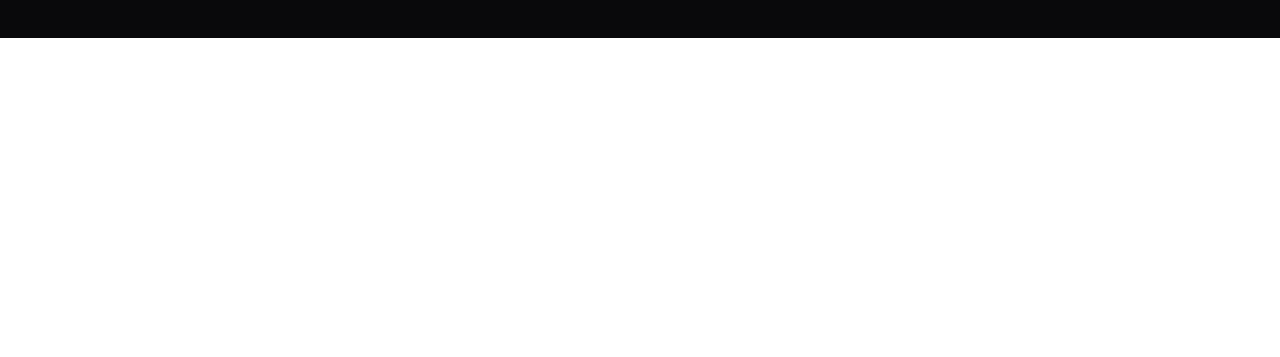
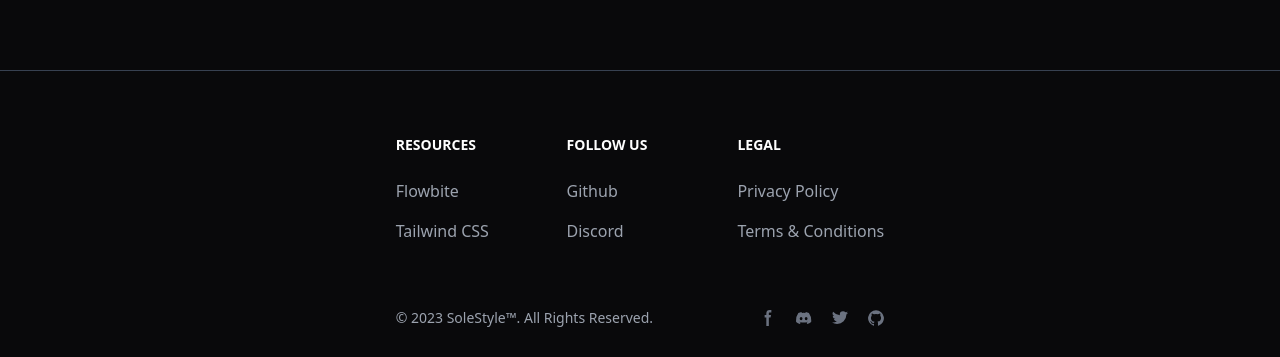
Before and after one commit to hanish-con/sole-style, a React (Vite) app in the folder frontend/: page /home in a window 1280 px wide. Shown: the part 915-1272 px from the top of the page. Before the commit the page ends 953 px from the top, so only its background shows below. Built offline with nearby package versions, Linux system fonts and the light colour scheme.

Commit message:
common footer

```diff
--- /dev/null
+++ b/frontend/src/pages/commons/footer.tsx
@@ -0,0 +1,77 @@
+export default function Footer() {
+    return (
+        <footer class="w-full border-b md:border-0 rotate-0 scale-100 transition-all dark:-rotate-0 dark:scale-100">
+            <hr class="h-px my-8 bg-gray-200 border-0 dark:bg-gray-700" />
+            <div class="mx-auto w-full max-w-screen-xl p-4 py-6 lg:py-8 grid justify-center">
+                <div class="md:flex md:justify-between">
+                    <div class="grid grid-cols-2 gap-8 sm:gap-6 sm:grid-cols-3">
+                        <div>
+                            <h2 class="mb-6 text-sm font-semibold text-gray-900 uppercase dark:text-white">Resources</h2>
+                            <ul class="text-gray-500 dark:text-gray-400 font-medium">
+                                <li class="mb-4">
+                                    <a href="https://flowbite.com/" class="hover:underline">Flowbite</a>
+                                </li>
+                                <li>
+                                    <a href="https://tailwindcss.com/" class="hover:underline">Tailwind CSS</a>
+                                </li>
+                            </ul>
+                        </div>
+                        <div>
+                            <h2 class="mb-6 text-sm font-semibold text-gray-900 uppercase dark:text-white">Follow us</h2>
+                            <ul class="text-gray-500 dark:text-gray-400 font-medium">
+                                <li class="mb-4">
+                                    <a href="https://github.com/themesberg/flowbite" class="hover:underline ">Github</a>
+                                </li>
+                                <li>
+                                    <a href="https://discord.gg/4eeurUVvTy" class="hover:underline">Discord</a>
+                                </li>
+                            </ul>
+                        </div>
+                        <div>
+                            <h2 class="mb-6 text-sm font-semibold text-gray-900 uppercase dark:text-white">Legal</h2>
+                            <ul class="text-gray-500 dark:text-gray-400 font-medium">
+                                <li class="mb-4">
+                                    <a href="#" class="hover:underline">Privacy Policy</a>
+                                </li>
+                                <li>
+                                    <a href="#" class="hover:underline">Terms &amp; Conditions</a>
+                                </li>
+                            </ul>
+                        </div>
+                    </div>
+                </div>
+                <hr class="my-6 border-gray-200 sm:mx-auto dark:border-gray-700 lg:my-8" />
+                <div class="sm:flex sm:items-center sm:justify-between">
+                    <span class="text-sm text-gray-500 sm:text-center dark:text-gray-400">© 2023 <a href="https://flowbite.com/" class="hover:underline">SoleStyle™</a>. All Rights Reserved.
+                    </span>
+                    <div class="flex mt-4 sm:justify-center sm:mt-0">
+                        <a href="#" class="text-gray-500 hover:text-gray-900 dark:hover:text-white">
+                            <svg class="w-4 h-4" aria-hidden="true" xmlns="http://www.w3.org/2000/svg" fill="currentColor" viewBox="0 0 8 19">
+                                <path fill-rule="evenodd" d="M6.135 3H8V0H6.135a4.147 4.147 0 0 0-4.142 4.142V6H0v3h2v9.938h3V9h2.021l.592-3H5V3.591A.6.6 0 0 1 5.592 3h.543Z" clip-rule="evenodd" />
+                            </svg>
+                            <span class="sr-only">Facebook page</span>
+                        </a>
+                        <a href="#" class="text-gray-500 hover:text-gray-900 dark:hover:text-white ms-5">
+                            <svg class="w-4 h-4" aria-hidden="true" xmlns="http://www.w3.org/2000/svg" fill="currentColor" viewBox="0 0 21 16">
+                                <path d="M16.942 1.556a16.3 16.3 0 0 0-4.126-1.3 12.04 12.04 0 0 0-.529 1.1 15.175 15.175 0 0 0-4.573 0 11.585 11.585 0 0 0-.535-1.1 16.274 16.274 0 0 0-4.129 1.3A17.392 17.392 0 0 0 .182 13.218a15.785 15.785 0 0 0 4.963 2.521c.41-.564.773-1.16 1.084-1.785a10.63 10.63 0 0 1-1.706-.83c.143-.106.283-.217.418-.33a11.664 11.664 0 0 0 10.118 0c.137.113.277.224.418.33-.544.328-1.116.606-1.71.832a12.52 12.52 0 0 0 1.084 1.785 16.46 16.46 0 0 0 5.064-2.595 17.286 17.286 0 0 0-2.973-11.59ZM6.678 10.813a1.941 1.941 0 0 1-1.8-2.045 1.93 1.93 0 0 1 1.8-2.047 1.919 1.919 0 0 1 1.8 2.047 1.93 1.93 0 0 1-1.8 2.045Zm6.644 0a1.94 1.94 0 0 1-1.8-2.045 1.93 1.93 0 0 1 1.8-2.047 1.918 1.918 0 0 1 1.8 2.047 1.93 1.93 0 0 1-1.8 2.045Z" />
+                            </svg>
+                            <span class="sr-only">Discord community</span>
+                        </a>
+                        <a href="#" class="text-gray-500 hover:text-gray-900 dark:hover:text-white ms-5">
+                            <svg class="w-4 h-4" aria-hidden="true" xmlns="http://www.w3.org/2000/svg" fill="currentColor" viewBox="0 0 20 17">
+                                <path fill-rule="evenodd" d="M20 1.892a8.178 8.178 0 0 1-2.355.635 4.074 4.074 0 0 0 1.8-2.235 8.344 8.344 0 0 1-2.605.98A4.13 4.13 0 0 0 13.85 0a4.068 4.068 0 0 0-4.1 4.038 4 4 0 0 0 .105.919A11.705 11.705 0 0 1 1.4.734a4.006 4.006 0 0 0 1.268 5.392 4.165 4.165 0 0 1-1.859-.5v.05A4.057 4.057 0 0 0 4.1 9.635a4.19 4.19 0 0 1-1.856.07 4.108 4.108 0 0 0 3.831 2.807A8.36 8.36 0 0 1 0 14.184 11.732 11.732 0 0 0 6.291 16 11.502 11.502 0 0 0 17.964 4.5c0-.177 0-.35-.012-.523A8.143 8.143 0 0 0 20 1.892Z" clip-rule="evenodd" />
+                            </svg>
+                            <span class="sr-only">Twitter page</span>
+                        </a>
+                        <a href="#" class="text-gray-500 hover:text-gray-900 dark:hover:text-white ms-5">
+                            <svg class="w-4 h-4" aria-hidden="true" xmlns="http://www.w3.org/2000/svg" fill="currentColor" viewBox="0 0 20 20">
+                                <path fill-rule="evenodd" d="M10 .333A9.911 9.911 0 0 0 6.866 19.65c.5.092.678-.215.678-.477 0-.237-.01-1.017-.014-1.845-2.757.6-3.338-1.169-3.338-1.169a2.627 2.627 0 0 0-1.1-1.451c-.9-.615.07-.6.07-.6a2.084 2.084 0 0 1 1.518 1.021 2.11 2.11 0 0 0 2.884.823c.044-.503.268-.973.63-1.325-2.2-.25-4.516-1.1-4.516-4.9A3.832 3.832 0 0 1 4.7 7.068a3.56 3.56 0 0 1 .095-2.623s.832-.266 2.726 1.016a9.409 9.409 0 0 1 4.962 0c1.89-1.282 2.717-1.016 2.717-1.016.366.83.402 1.768.1 2.623a3.827 3.827 0 0 1 1.02 2.659c0 3.807-2.319 4.644-4.525 4.889a2.366 2.366 0 0 1 .673 1.834c0 1.326-.012 2.394-.012 2.72 0 .263.18.572.681.475A9.911 9.911 0 0 0 10 .333Z" clip-rule="evenodd" />
+                            </svg>
+                            <span class="sr-only">GitHub account</span>
+                        </a>
+                    </div>
+                </div>
+            </div>
+        </footer>
+    );
+}
--- a/frontend/src/pages/main.tsx
+++ b/frontend/src/pages/main.tsx
@@ -1,3 +1,4 @@
+import Footer from "./commons/footer";
 import Header from "./commons/header";
 import Home from "./home";
 
@@ -6,6 +7,7 @@
         <div className="main-app">
             <Header />
             <Home />
+            <Footer />
         </div>
     );
 }
```
